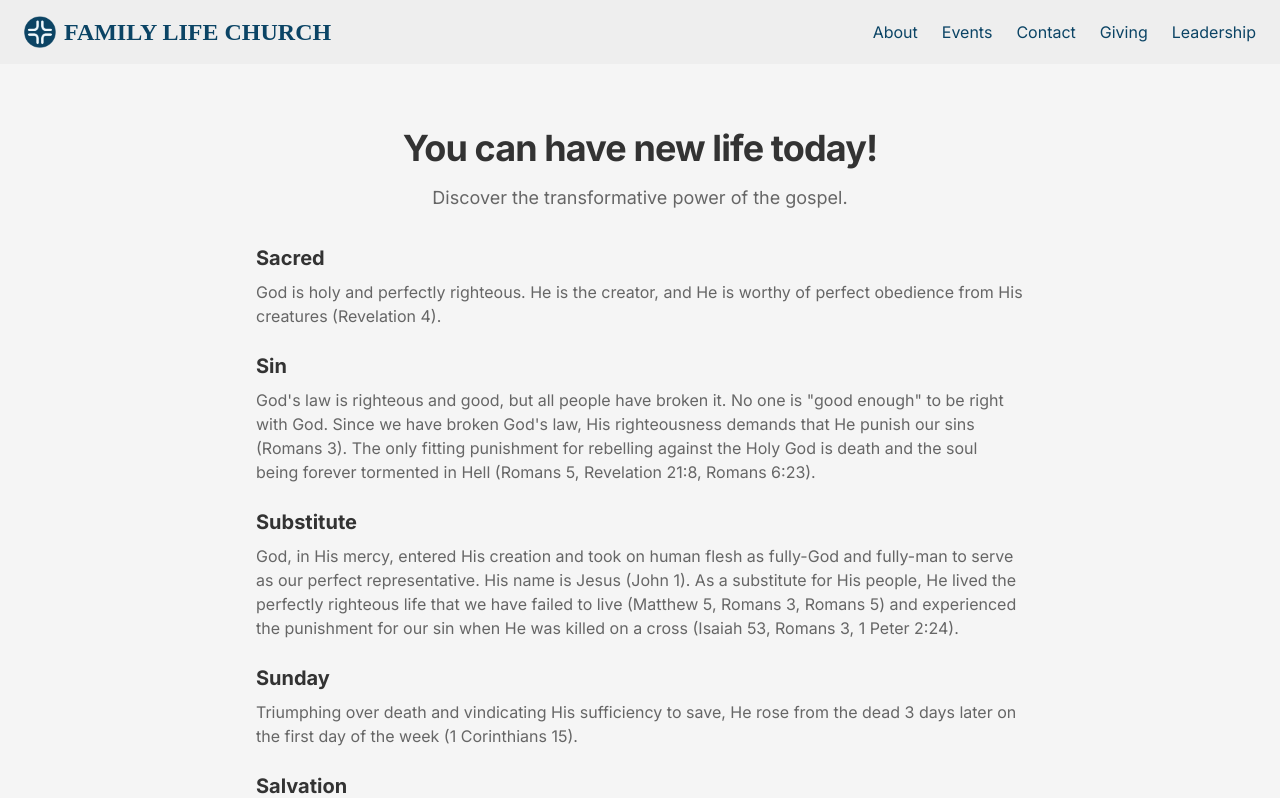
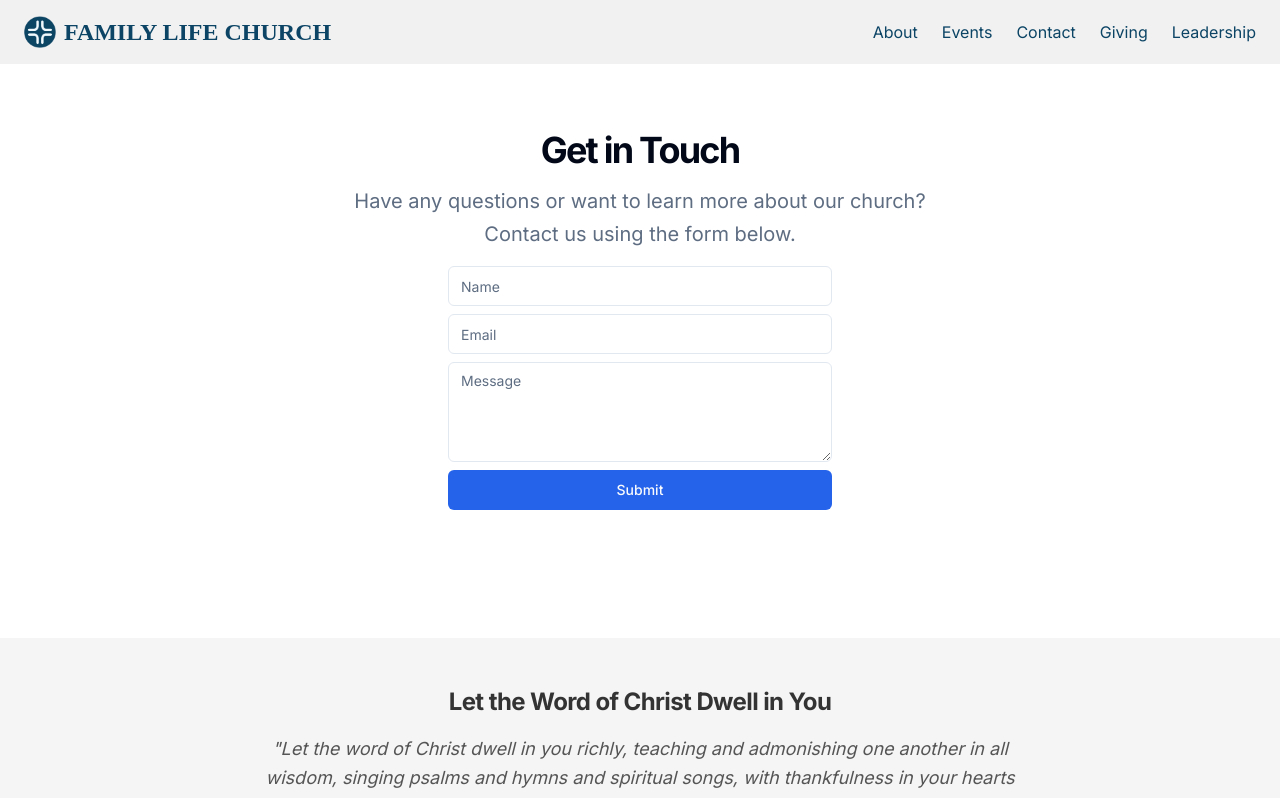
Before and after one commit to aberry520/family-life, a Next.js app: page /contact in a window 1280 px wide. Shown: the top 798 px of the page. Built offline with nearby package versions, Linux system fonts and the light colour scheme; a web font is replaced by a local one.

Commit message:
move gospel

```diff
--- a/src/app/contact/page.tsx
+++ b/src/app/contact/page.tsx
@@ -1,14 +1,11 @@
 "use client";
 import Header from "@/components/header";
 import Footer from "@/components/footer";
-import Gospel from "@/components/gospel";
 import Contact from "@/components/contact";
 export default function HomePage() {
   return (
     <>
       <Header />
-
-      <Gospel />
       <Contact />
       <Footer />
     </>
```
